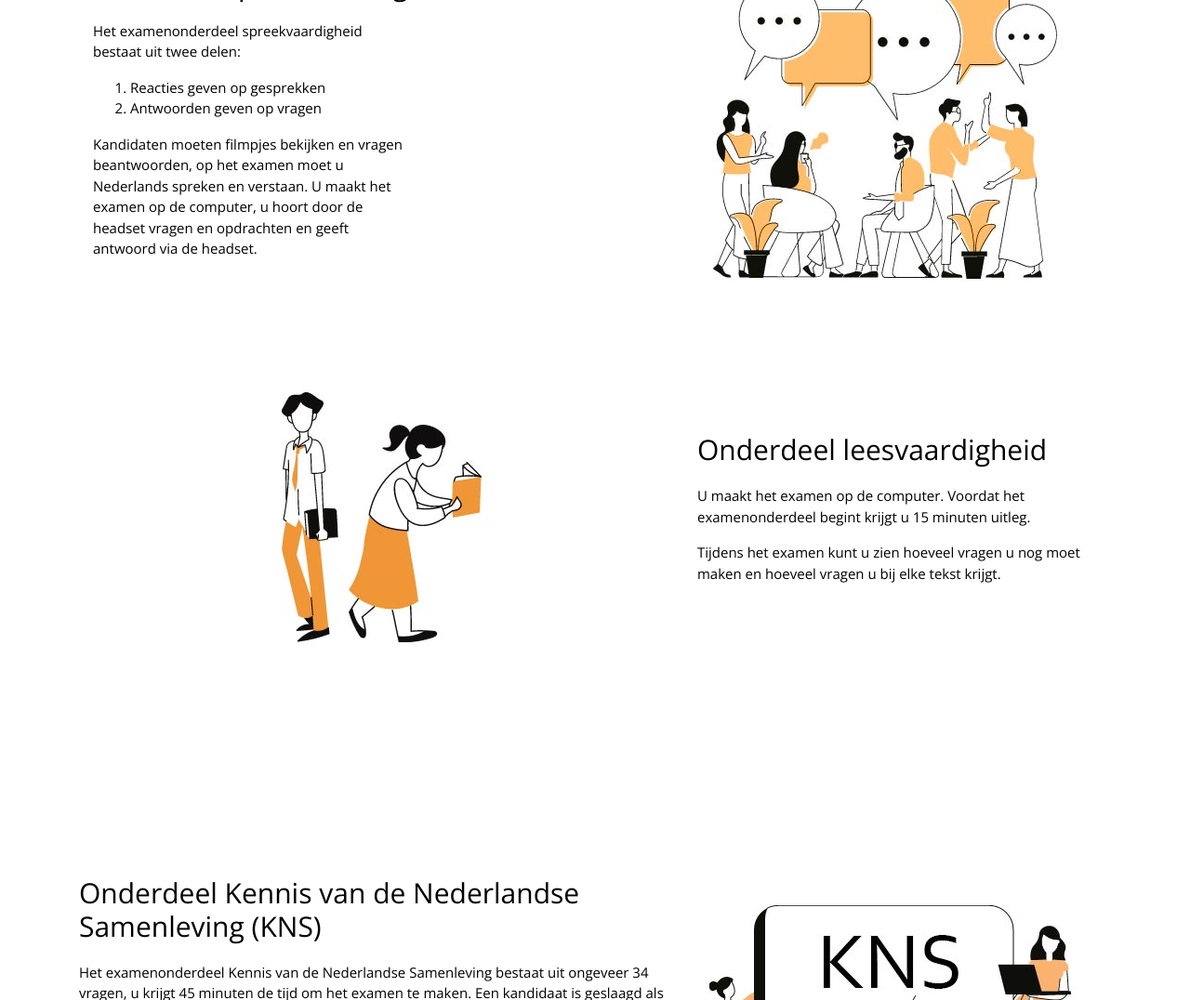
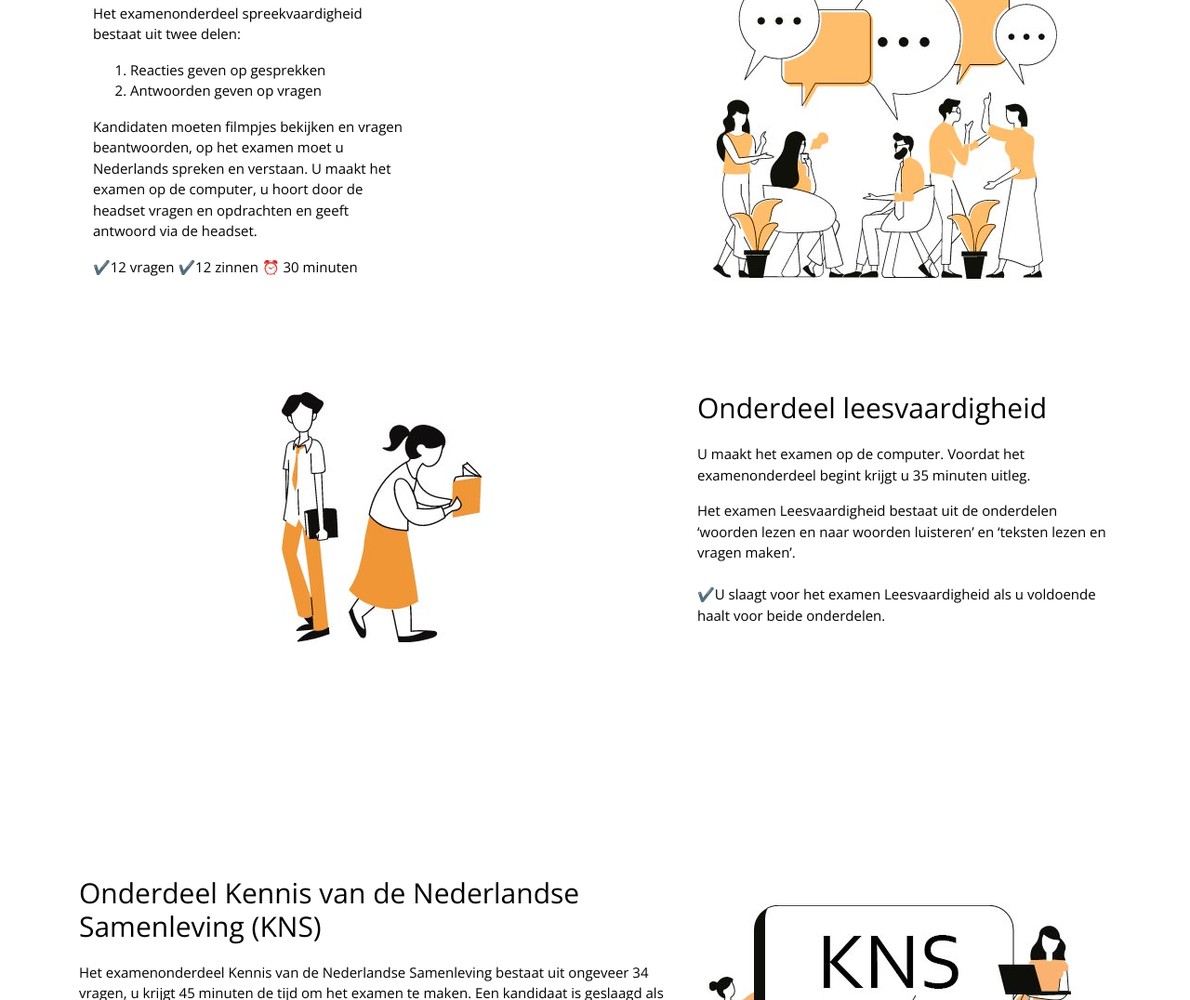
Before and after one commit to scoop70/d4t, a plain HTML site: page index.html in a window 1280 px wide. Shown: the part 1767-2843 px from the top of the page at 93% size. Drawn offline with nearby package versions, Linux system fonts and the light colour scheme.

Commit message:
onderdelen

```diff
--- a/index.html
+++ b/index.html
@@ -141,7 +141,8 @@
               <p>
                 Kandidaten moeten filmpjes bekijken en vragen beantwoorden, op het examen
 moet u Nederlands spreken en verstaan. U maakt het examen op de computer, u hoort door de
-headset vragen en opdrachten en geeft antwoord via de headset.
+headset vragen en opdrachten en geeft antwoord via de headset.</p>
+<p>✔️12 vragen ✔️12 zinnen ⏰ 30 minuten </p>
               </p>
             </div>
           </div>
@@ -158,11 +159,12 @@ headset vragen en opdrachten en geeft antwoord via de headset.
             <h3 class="m-0">Onderdeel leesvaardigheid</h3>
             <div class="">
               <p style="margin-top:20px;">
-                U maakt het examen op de computer. Voordat het examenonderdeel begint krijgt u 15 minuten uitleg.
+                U maakt het examen op de computer. Voordat het examenonderdeel begint krijgt u 35 minuten uitleg.
               </p>
               <p>
-              Tijdens het examen kunt u zien hoeveel vragen u nog moet maken en hoeveel vragen u
-              bij elke tekst krijgt.</p>
+              Het examen Leesvaardigheid bestaat uit de onderdelen ‘woorden lezen en naar woorden luisteren’ en ‘teksten lezen en vragen maken’. <br/>
+
+            </br/>✔️U slaagt voor het examen Leesvaardigheid als u voldoende haalt voor beide onderdelen.</p>
             </div>
           </div>
         </div>
```
